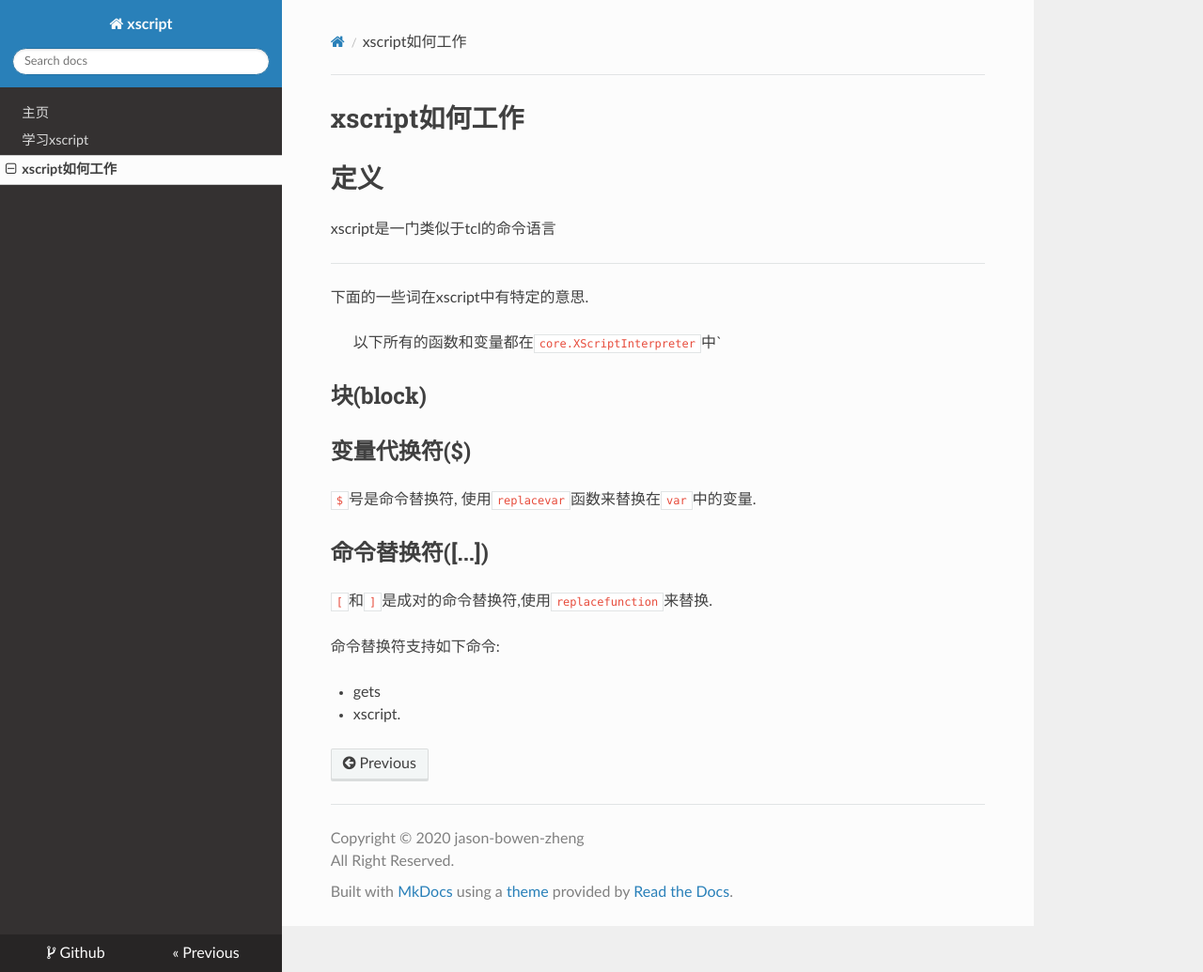
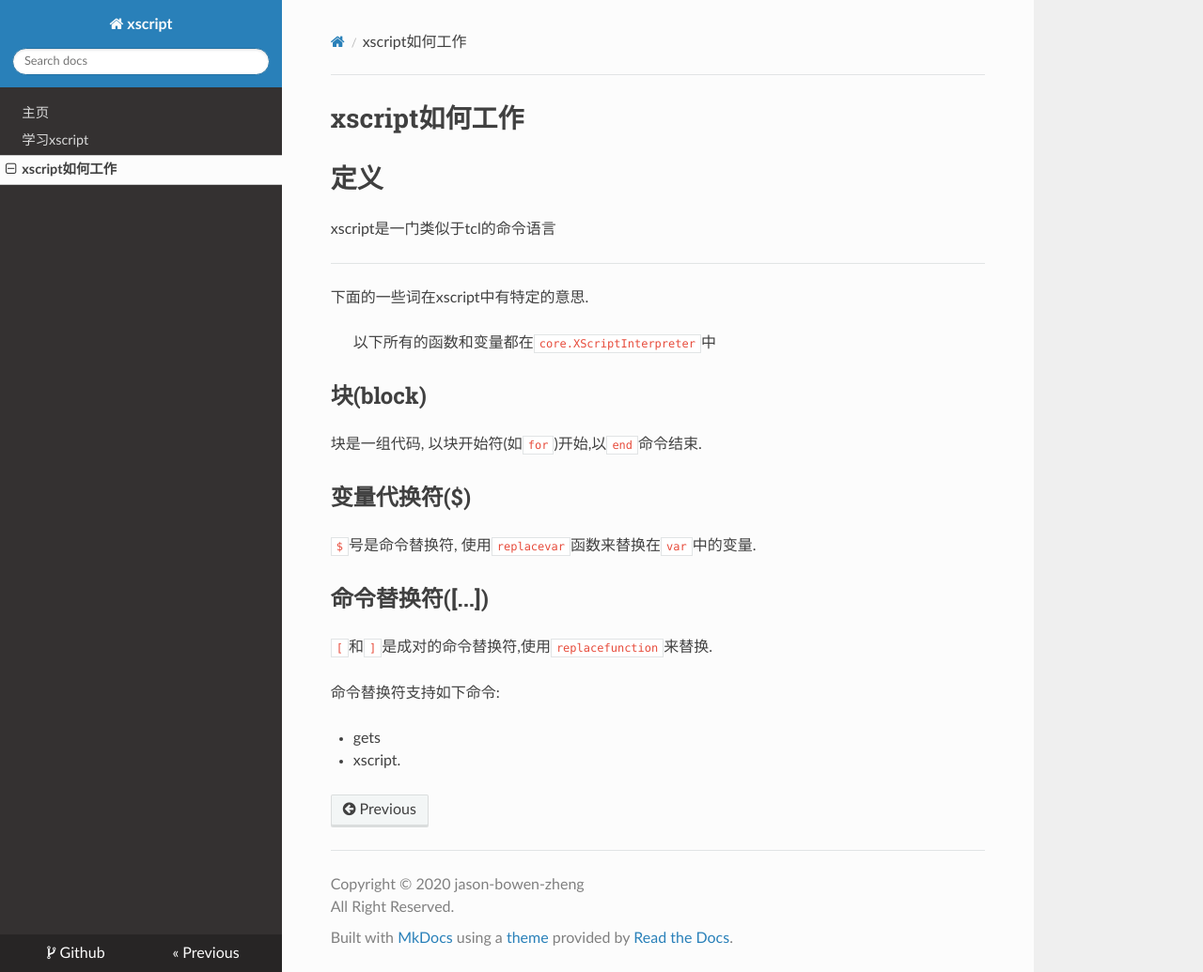
Before and after one commit to dmarakom6/xscript, an MkDocs documentation site: the page built from docs/docs/howto.md, in a window 1280 px wide and 1035 px high. Shown: the whole window at 94% size. Built offline with MkDocs 1.6.1, drawn with Linux system fonts in a browser that asks for light colours; nearby versions of some CDN libraries.

Commit message:
Update howto.md

```diff
--- a/docs/docs/howto.md
+++ b/docs/docs/howto.md
@@ -7,14 +7,15 @@ xscript是一门类似于tcl的命令语言
 
 下面的一些词在xscript中有特定的意思.
 
-> 以下所有的函数和变量都在`core.XScriptInterpreter`中`
+> 以下所有的函数和变量都在`core.XScriptInterpreter`中
 
 ## 块(block)
+块是一组代码, 以块开始符(如`for`)开始,以`end`命令结束.
 
 ## 变量代换符($)
 `$`号是命令替换符, 使用`replacevar`函数来替换在`var`中的变量.
 
-## 命令替换符([...])
+## 命令替换符(\[...\])
 `[`和`]`是成对的命令替换符,使用`replacefunction`来替换.
 
 命令替换符支持如下命令:
```
